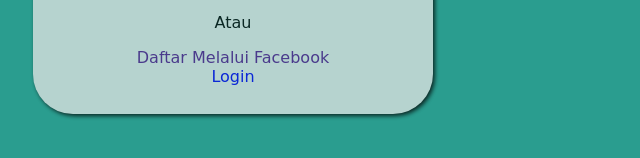
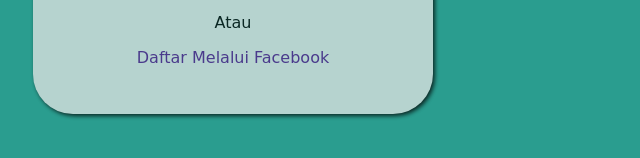
Before and after one commit to AndikaMTR12/Web-Penjualan-Laptop, a plain HTML site: page daftar/daftar.html in a window 1280 px wide. Shown: the part 336-494 px from the top of the page, 407-1047 px from the left. Drawn offline with Linux system fonts and the light colour scheme.

Commit message:
Update daftar.html

```diff
--- a/daftar/daftar.html
+++ b/daftar/daftar.html
@@ -24,7 +24,6 @@
             </form>
             <p>Atau</p>
             <a href="">Daftar Melalui Facebook</a>
-            <a href="../login/Login.html">Login</a>
 
         </div>
     </div>
```
